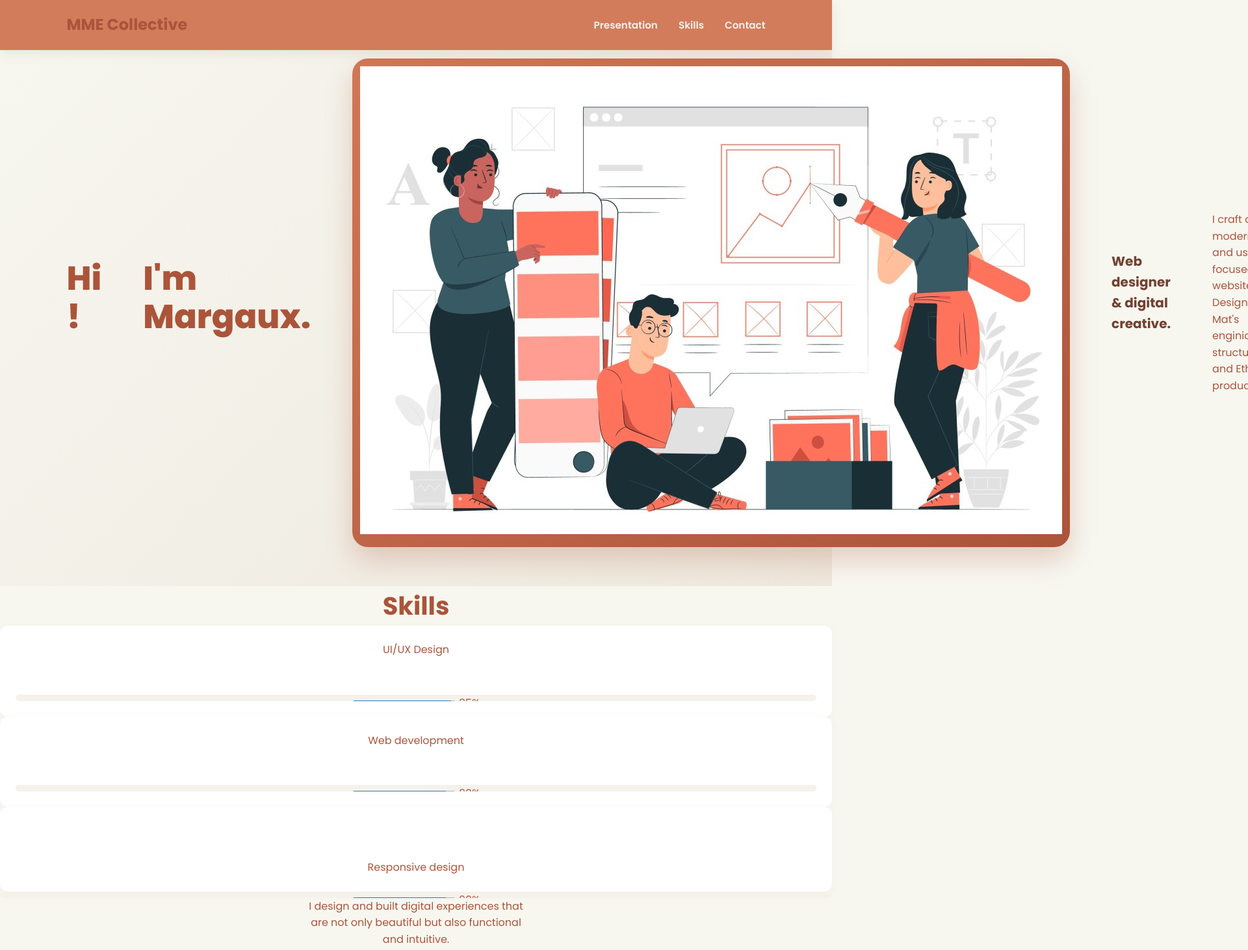
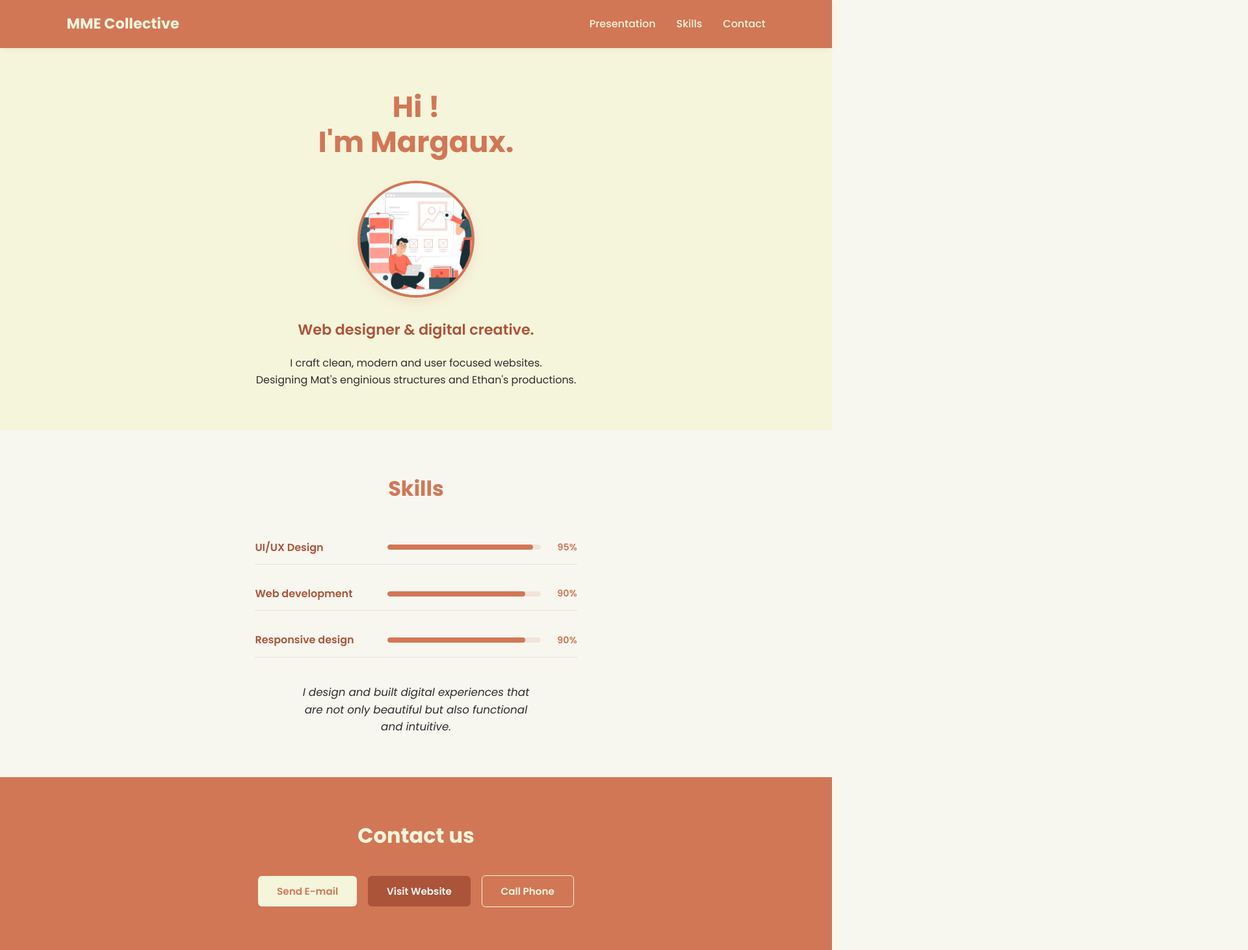
Before and after one commit to izean/IFAPME_DEVFront-MargauxMatsEthan, a website built with Vite: page MME0/margaux.html in a window 1280 px wide. Shown: the top 1462 px of the page at 65% size, 1920 px wide, since content can reach past the window. Built offline with nearby package versions, Linux system fonts and the light colour scheme.

Commit message:
backup de secours

```diff
--- a/MME0/margaux.html
+++ b/MME0/margaux.html
@@ -75,7 +75,7 @@
             </div>
 
             <div class="box">
-                <div class="info skills"></div>
+                <div class="info skills">
                     <label for="responsive">Responsive design</label>
                 </div>
                 <div class="progress-bar">
--- a/MME0/src/margaux.css
+++ b/MME0/src/margaux.css
@@ -1,13 +1,15 @@
-/* Page de Margaux */
+/* ==========================================================================
+   MARGAUX - UI/UX DESIGNER (src/margaux.css)
+   ========================================================================== */
 
 :root {
-        --terracotta: rgb(209, 119, 86);
-        --terracotta-dark: #ab543a;
-        --terracotta-light: rgba(209, 119, 86, 0.12);
-        --beige: #f5f2eb;
-        --beige-light: rgb(247, 247, 240);
-        --text-dark: #3a2219;
-        --white: #ffffff;
+  --primary: rgb(209, 119, 86);
+  --primary-dark: #ab543a;
+  --bg-light: rgb(247, 247, 240);
+  --bg-beige: #f5f5dc;
+  --text-dark: #2d2d2d;
+  --text-light: #f7f7f0;
+  --border-subtle: rgba(209, 119, 86, 0.2);
 }
 
 * {
@@ -22,183 +24,263 @@
 
 body {
   font-family: "Poppins", sans-serif;
-        background-color: var(--beige-light);
-        color: var(--terracotta-dark);
+  background-color: var(--bg-light);
+  color: var(--primary);
   line-height: 1.6;
-        overflow-x: hidden;
 }
 
-      /* Navigation Bar */
-
-      nav {
-        position: fixed;
-        top: 0;
-        left: 0;
-        width: 100%;
+/* --- Navigation Bar --- */
+.navbar {
   display: flex;
   justify-content: space-between;
   align-items: center;
   padding: 1.2rem 8%;
-        background-color: rgba(209, 119, 86, 0.96);
-        backdrop-filter: blur(8px);
+  background-color: var(--primary);
+  color: var(--text-light);
+  position: sticky;
+  top: 0;
   z-index: 1000;
-        box-shadow: 0 4px 20px rgba(0,0,0,0.08);
+  box-shadow: 0 2px 10px rgba(0, 0, 0, 0.05);
 }
 
-      nav .brand {
-        display: flex;
-        align-items: center;
-        gap: 12px;
-        text-decoration: none;
-        color: var(--beige);
+.navbar .logo h2 {
+  font-size: 1.4rem;
+  font-weight: 700;
+  color: var(--bg-beige);
 }
 
-      nav .brand-text {
-        font-weight: 800;
-        font-style: italic;
-        font-size: 1.3rem;
-        letter-spacing: 0.5px;
-      }
-
-      nav .back-pill {
-        background-color: rgba(245, 242, 235, 0.2);
-        padding: 4px 12px;
-        border-radius: 20px;
-        font-size: 0.8rem;
-        font-weight: 500;
-        transition: all 0.3s ease;
-      }
-
-      nav ul {
+.nav-links {
   display: flex;
   list-style: none;
   gap: 2rem;
 }
 
-      nav ul li a {
-        color: var(--beige);
+.nav-links a {
+  color: var(--bg-beige);
   text-decoration: none;
-        font-weight: 600;
-        font-size: 0.95rem;
-        position: relative;
-        padding-bottom: 4px;
+  font-weight: 500;
+  transition: opacity 0.2s ease;
 }
 
-      nav ul li a::after {
-        content: '';
-        position: absolute;
-        bottom: 0;
-        left: 0;
-        width: 0%;
-        height: 2px;
-        background-color: var(--beige);
-        transition: width 0.3s ease;
+.nav-links a:hover {
+  opacity: 0.8;
 }
 
-      nav ul li a:hover::after {
-        width: 100%;
-      }
-
-
-      /* Section presentation */
-
-      .presentation {
-        min-height: 90vh;
-        padding: 90px 8% 60px 8%;
+/* --- Section Présentation --- */
+header {
+  padding: 4rem 8%;
+  background-color: var(--bg-beige);
   display: flex;
-        gap: 4rem;
-        background: linear-gradient(135deg, var(--beige-light) 0%, #eee8dd 100%);
+  justify-content: center;
 }
 
 .presentation {
+  max-width: 800px;
+  width: 100%;
+  text-align: center;
   display: flex;
+  flex-direction: column;
   align-items: center;
 }
 
-
 .bonjour {
-        font-size: 3.2rem;
-        font-weight: 800;
-        line-height: 1.15;
-        color: var(--terracotta-dark);
-        margin-bottom: 1rem;
+  font-size: 2.8rem;
+  color: var(--primary);
+  font-weight: 700;
+  line-height: 1.2;
 }
 
-      .job {
-        font-size: 1.25rem;
-        color: #724131;
-        margin-bottom: 2rem;
-        max-width: 600px;
+.photo {
+  margin: 2rem 0;
+  width: 180px;
+  height: 180px;
+  border-radius: 50%;
+  overflow: hidden;
+  border: 4px solid var(--primary);
+  box-shadow: 0 8px 16px rgba(209, 119, 86, 0.15);
 }
 
-
-      .photo {
-        flex: 0.9;
-        position: relative;
-        border-radius: 24px;
-        padding: 12px;
-        background: linear-gradient(145deg, var(--terracotta), var(--terracotta-dark));
-        box-shadow: 0 20px 40px rgba(171, 84, 58, 0.25);
+.photo img {
+  width: 100%;
+  height: 100%;
+  object-fit: cover;
 }
 
-
-      .img {
-        width: 50%;
-        height: 100px;
-        object-fit: cover;
-        border-radius: 16px;
-        display : block;
+.job-description .job {
+  font-size: 1.4rem;
+  font-weight: 600;
+  color: var(--primary-dark);
+  margin-bottom: 0.8rem;
 }
 
-
-     /* section skills */
-
-     .section {
-        padding: 90px 8%;
+.description {
+  font-size: 1rem;
+  color: var(--text-dark);
+  max-width: 580px;
+  margin-top: 0.5rem;
 }
 
+/* --- Section Skills (Corrigée et affinée) --- */
 .skills {
-        text-align: center;
-        margin-bottom: 3.5rem;
+  padding: 4rem 8%;
+  background-color: var(--bg-light);
+  max-width: 700px;
+  margin: 0 auto;
 }
 
 .skills h4 {
-        font-size: 2.4rem;
-        color: var(--terracotta-dark);
-        font-weight: 700;
+  font-size: 2rem;
+  text-align: center;
+  margin-bottom: 2.5rem;
+  color: var(--primary);
 }
 
+/* Suppression des cartes massives au profit de lignes épurées */
 .box {
-        background-color: var(--white);
-        padding: 1.5rem;
-        border-radius: 12px;
-        box-shadow: 0 4px 15px rgba(0,0,0,0.03);
+  background-color: transparent;
+  padding: 0.8rem 0;
+  border-bottom: 1px solid var(--border-subtle);
+  margin-bottom: 1.2rem;
+  display: grid;
+  grid-template-columns: 180px 1fr;
+  align-items: center;
+  gap: 1.5rem;
+}
+
+/* Correction du bloc beige parasite */
+.info.skills {
+  background: none;
+  padding: 0;
+  margin: 0;
+  height: auto;
+}
+
+.info label,
+.box > label {
+  font-weight: 600;
+  font-size: 1rem;
+  color: var(--primary-dark);
+  display: block;
 }
 
 .progress-bar {
-        width: 100%;
-        height: 10px;
-        background-color: var(--beige);
-        border-radius: 5px;
-        overflow: hidden;
+  display: flex;
+  align-items: center;
+  gap: 1rem;
 }
 
-      .fill {
-        height: 100%;
-        background: linear-gradient(90deg, var(--terracotta), var(--terracotta-dark));
-        border-radius: 5px;
-        transition: width 1s ease-in-out;
+/* Barres de progression */
+progress {
+  width: 100%;
+  height: 8px;
+  border-radius: 6px;
+  overflow: hidden;
+  appearance: none;
+  -webkit-appearance: none;
 }
 
-      /* Section contact */
+progress::-webkit-progress-bar {
+  background-color: rgba(209, 119, 86, 0.15);
+  border-radius: 6px;
+}
 
+progress::-webkit-progress-value {
+  background-color: var(--primary);
+  border-radius: 6px;
+}
+
+progress::-moz-progress-bar {
+  background-color: var(--primary);
+  border-radius: 6px;
+}
+
+.progress-bar span {
+  font-weight: 600;
+  font-size: 0.9rem;
+  color: var(--primary);
+  min-width: 40px;
+  text-align: right;
+}
+
+.text-skills {
+  text-align: center;
+  margin-top: 2.5rem;
+  font-size: 1.05rem;
+  font-weight: 400;
+  color: var(--text-dark);
+  font-style: italic;
+}
+
+/* --- Section Contact --- */
 .contact {
-        background: linear-gradient(135deg, var(--terracotta-dark), #702f1d);
-        border-radius: 24px;
-        padding: 4rem 3rem;
-        color: var(--beige);
-        display: flex;
-        justify-content: space-between;
-        align-items: center;
-        box-shadow: 0 15px 35px rgba(171, 84, 58, 0.3);
+  padding: 4rem 8%;
+  background-color: var(--primary);
+  color: var(--text-light);
+  text-align: center;
 }
+
+.contact h4 {
+  font-size: 2rem;
+  margin-bottom: 1.8rem;
+  color: var(--bg-beige);
+}
+
+.contact button {
+  font-family: "Poppins", sans-serif;
+  font-size: 0.95rem;
+  font-weight: 600;
+  padding: 0.75rem 1.8rem;
+  margin: 0.4rem;
+  border: none;
+  border-radius: 6px;
+  cursor: pointer;
+  transition: transform 0.2s ease, opacity 0.2s ease;
+}
+
+.e-mailbutton {
+  background-color: var(--bg-beige);
+  color: var(--primary);
+}
+
+.websitebutton {
+  background-color: var(--primary-dark);
+  color: var(--text-light);
+}
+
+.phonenumberbutton {
+  background-color: transparent;
+  color: var(--bg-beige);
+  border: 1.5px solid var(--bg-beige) !important;
+}
+
+.contact button:hover {
+  transform: translateY(-2px);
+  opacity: 0.9;
+}
+
+/* --- Footer --- */
+footer {
+  text-align: center;
+  padding: 1.2rem;
+  background-color: var(--primary-dark);
+  color: var(--bg-beige);
+  font-size: 0.85rem;
+}
+
+/* --- Responsive --- */
+@media (max-width: 600px) {
+  .box {
+    grid-template-columns: 1fr;
+    gap: 0.4rem;
+  }
+
+  .navbar {
+    flex-direction: column;
+    gap: 0.8rem;
+  }
+
+  .contact button {
+    width: 100%;
+    margin: 0.4rem 0;
+  }
+}
```
Lines whose indentation alone changed are shown as unchanged.
